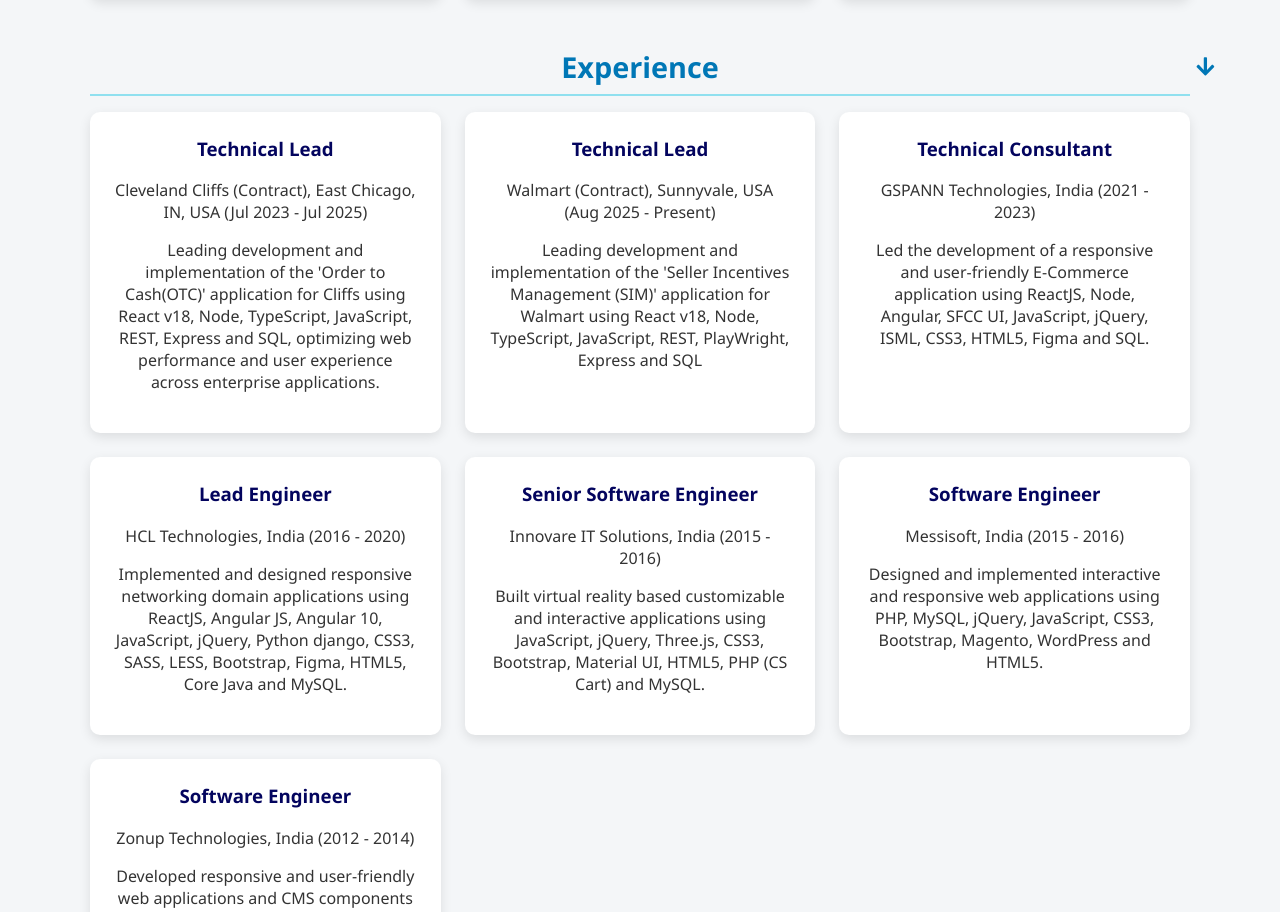
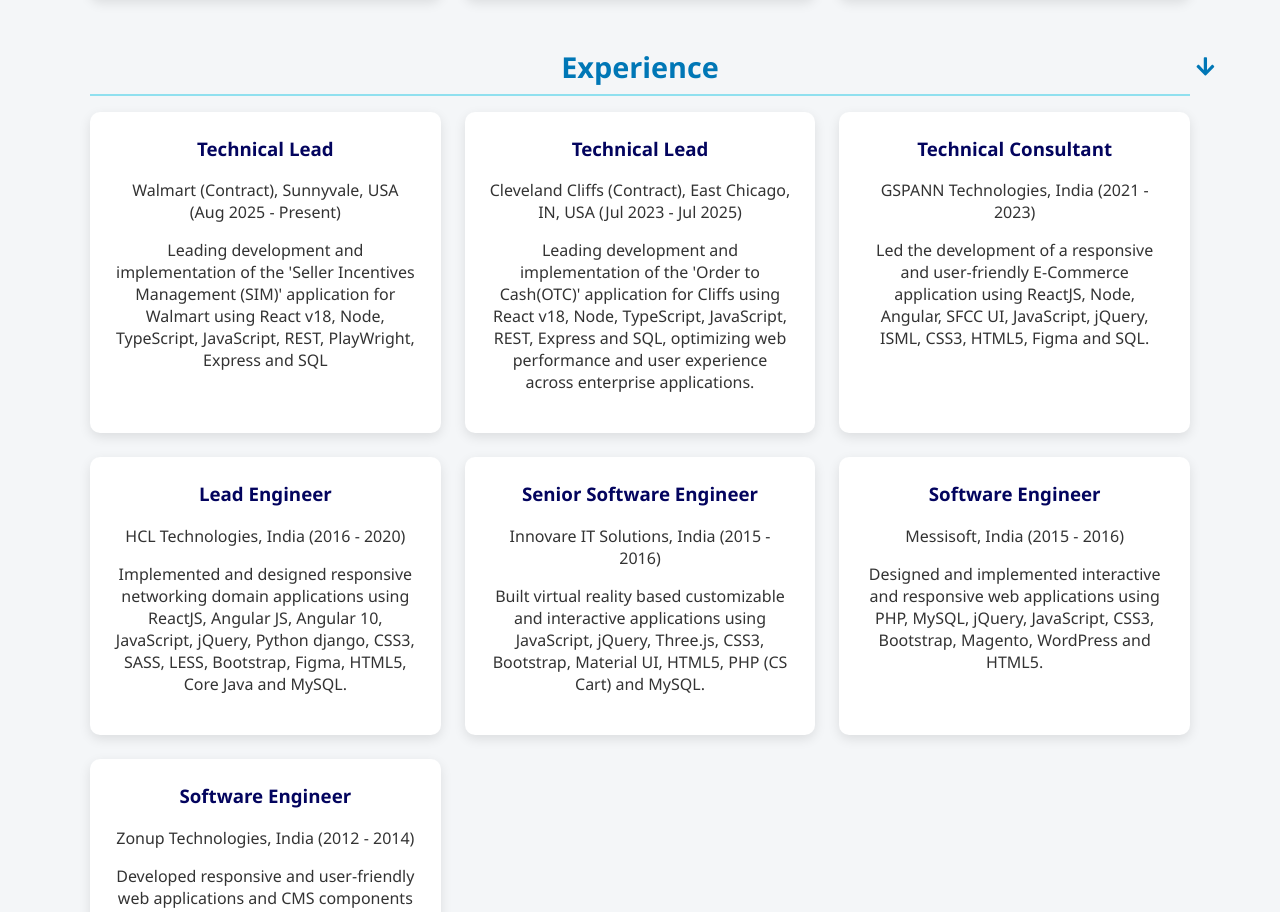
Before and after one commit to rajsekhars/react-portfolio, a React (Vite) app: page / in a window 1280 px wide. Shown: the part 1417-2329 px from the top of the page. Built offline with nearby package versions, Linux system fonts and the light colour scheme.

Commit message:
Changed order of employement

```diff
--- a/src/App.jsx
+++ b/src/App.jsx
@@ -103,15 +103,15 @@
       <section id="experience">
         <h2>Experience</h2>
         <div className="projects-grid">
-        <div className="project-card">
-            <h3>Technical Lead</h3>
-            <p>Cleveland Cliffs (Contract), East Chicago, IN, USA (Jul 2023 - Jul 2025)</p>
-            <p>Leading development and implementation of the 'Order to Cash(OTC)' application for Cliffs using React v18, Node, TypeScript, JavaScript, REST, Express and SQL, optimizing web performance and user experience across enterprise applications.</p>
-          </div>
           <div className="project-card">
             <h3>Technical Lead</h3>
             <p>Walmart (Contract), Sunnyvale, USA (Aug 2025 - Present)</p>
             <p>Leading development and implementation of the 'Seller Incentives Management (SIM)' application for Walmart using React v18, Node, TypeScript, JavaScript, REST, PlayWright, Express and SQL</p>
+          </div>
+          <div className="project-card">
+            <h3>Technical Lead</h3>
+            <p>Cleveland Cliffs (Contract), East Chicago, IN, USA (Jul 2023 - Jul 2025)</p>
+            <p>Leading development and implementation of the 'Order to Cash(OTC)' application for Cliffs using React v18, Node, TypeScript, JavaScript, REST, Express and SQL, optimizing web performance and user experience across enterprise applications.</p>
           </div>
           <div className="project-card">
           <h3>Technical Consultant</h3>
```
